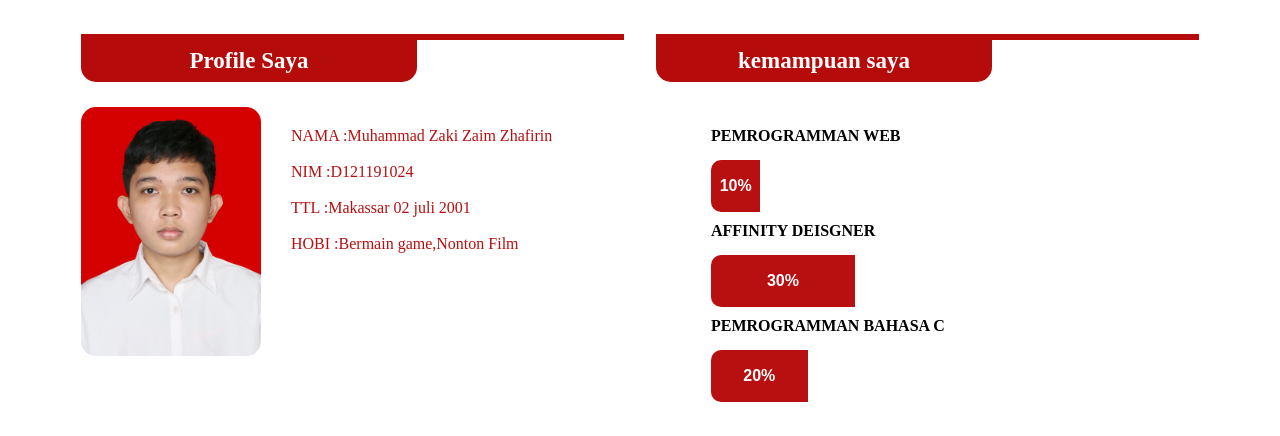
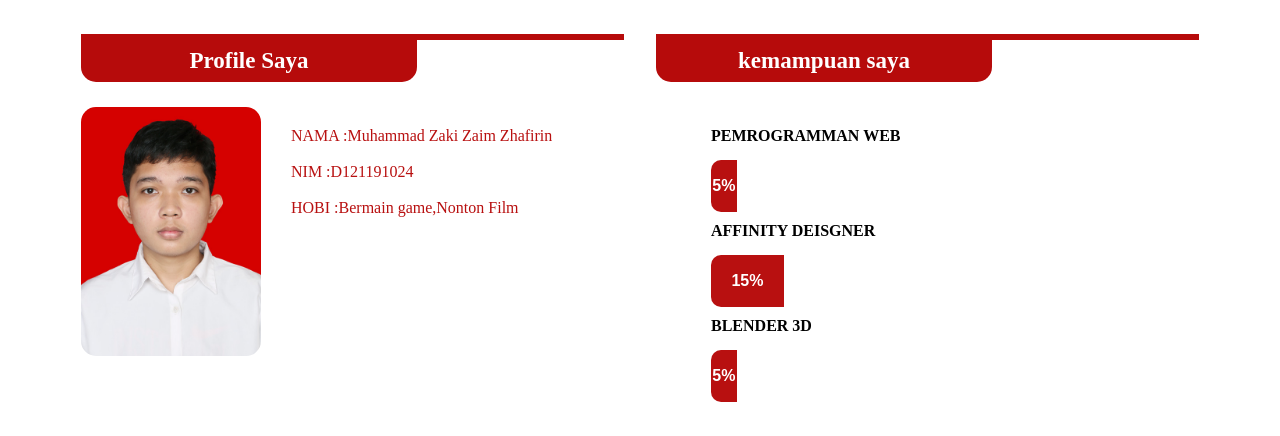
Before and after one commit to zakizaim75/zakizaim75-Web-test, a plain HTML site: page index.html in a window 1280 px wide. Shown: the part 100-536 px from the top of the page. Drawn offline with Linux system fonts and the light colour scheme; a web font is replaced by a local one.

Commit message:
first commit

```diff
--- a/CV1.html
+++ b/index.html
@@ -22,7 +22,6 @@
                            <p class="isi">
                             NAMA :Muhammad Zaki Zaim Zhafirin<br><br>
                             NIM  :D121191024<br><br>
-                            TTL  :Makassar 02 juli 2001<br><br>
                             HOBI :Bermain game,Nonton Film <br><br>
                             <br><br><br><br><br>
                              </p>
@@ -36,18 +35,18 @@
                     <div class="content">
                         <ul>
                             <li class="title-profile">  PEMROGRAMMAN WEB
-                                <div class="level" style="width: 10% ;">
-                                    <p class="warna-persen">10%</p>
+                                <div class="level" style="width: 5% ;">
+                                    <p class="warna-persen">5%</p>
                                 </div>
                             </li>
                             <li class="title-profile">AFFINITY DEISGNER
-                                <div class="level" style="width: 30% ;">
-                                    <p class="warna-persen">30%</p>
+                                <div class="level" style="width: 15% ;">
+                                    <p class="warna-persen">15%</p>
                                 </div>
                             </li>
-                            <li class="title-profile">PEMROGRAMMAN BAHASA C
-                                <div class="level" style="width: 20% ;">
-                                    <p class="warna-persen">20%</p>
+                            <li class="title-profile">BLENDER 3D
+                                <div class="level" style="width: 5% ;">
+                                    <p class="warna-persen">5%</p>
                                 </div>
                             </li>
                         </ul>
@@ -57,7 +56,7 @@
                 </td>
             </tr>
         </table>
-    <h1 class="sekolah">Profile sekolah SD-SMA</h1>
+    <h1 class="sekolah">Riwayat Pendidikan</h1>
     <img src="image/arrahmah.jpg" style="float: left;" class="foto-sekolah">
     <h2 class="sub-judul-sekolah">SDIT AR-RAHMAH (2007-2013)</h2>
     <p class="isi-sekolah">SDIT Ar Rahmah adalah sebuah sekolah yang menerapkan integrasi nilai keislaman dalam semua pembelajarannya. Islam diajarkan tidak harus dalam sebuah pelajaran yang terpisah tetapi dalam semua aspek kehidupan. Mulai dari berpakaian, berbicara dan bertingkah laku, murid-murid diharapkan mengacu pada ajaran yang dibawa Nabi Muhammad SAW.
@@ -91,6 +90,12 @@
 
         Masa lalu itu menjadi cermin bagi civitas akadermika SMA Negeri 5 dewasa ini untuk menatapkan peningkatan sumber daya manusia yang mampu bersaing di era globalisasi.</p><br><br>
 
+        <h1 class="sekolah" style="text-align: center;">Riwayat Pelatihan</h1>
+        <p class="isi-sekolah">
+            Pelatihan yang pernah saya ikuti sebenarnya tidaklah banyak, karena kebanyakan saya belajar di internet melalui online course ataupun video di youtube adapun pelatihan yang saya ikuti itu salah satunya ialah pelatihan website yang diadakan oleh <b>CODER INSTITUTE HMIF FT-UH</b>.Ada 2 kali pelatihan yang saya ikuti pada pelatihan pertama itu kita di ajarkan cara menggunakan html dan css dasar, seperti fungsi tag yang ada di html, cara memodifikasi teks menggunakan css
+            memisahkan file html dan css, dan masih banyak lagi yang lainnya. Pada pelatihan yang kedua kalinya kita di ajarkan cara menggunakan bootsrap dengan template yang sudah tersedia.
+           </p><br><br>
+
     </div><center>
             <p class="desain-saya">Desain Saya</p></center>
     <div class="tes-slider">
```
